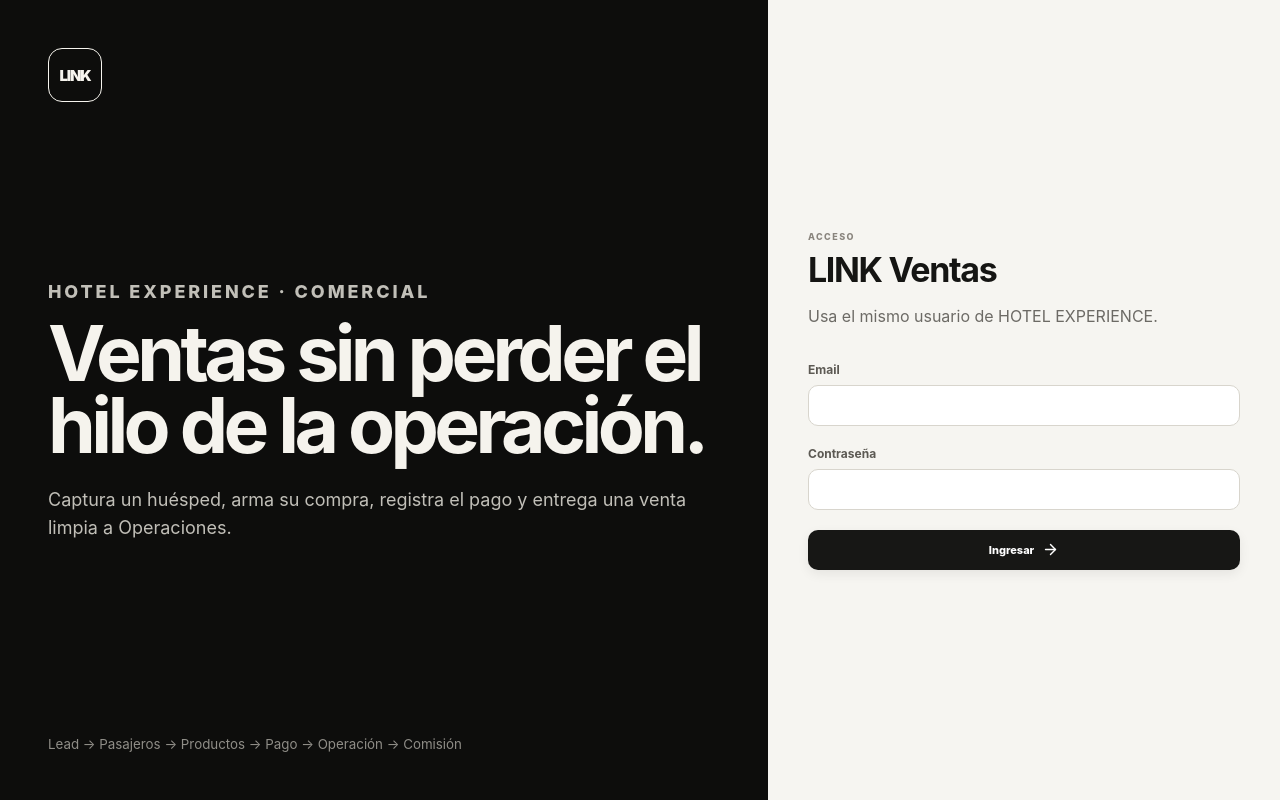
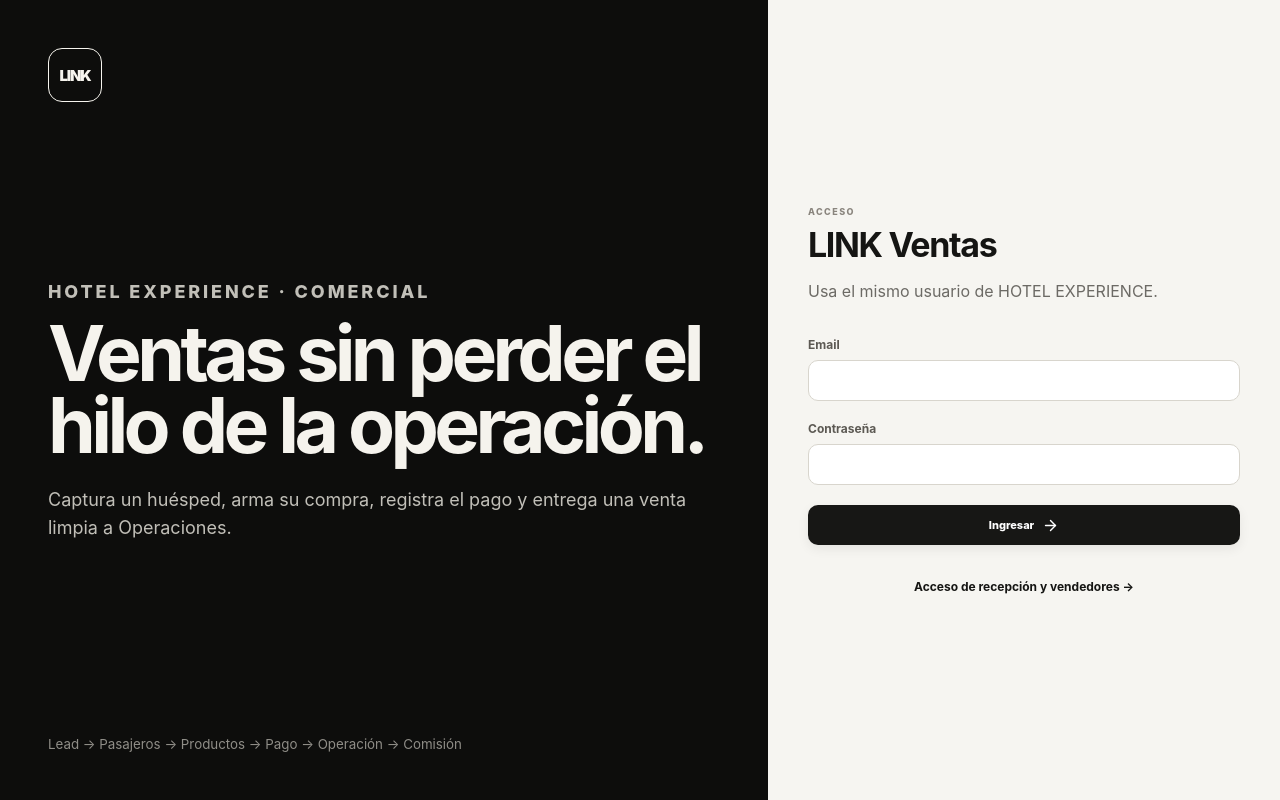
Before and after one commit to gonzalogaraymunoz-star/VENTAS-HOTELEXPERIENCE, a React (Vite) app: page / in a window 1280 px wide. Built offline with nearby package versions, Linux system fonts and the light colour scheme; no server answers.

Commit message:
Add direct access to the seller desk from LINK Ventas login

```diff
--- a/src/components/LoginScreen.tsx
+++ b/src/components/LoginScreen.tsx
@@ -37,6 +37,7 @@ export default function LoginScreen() {
         <label>Contraseña<input type="password" value={password} onChange={(e)=>setPassword(e.target.value)} autoComplete="current-password" required /></label>
         {error && <div className="error-box">{error}</div>}
         <button className="button dark wide" disabled={loading}>{loading ? 'Ingresando…' : <>Ingresar <ArrowRight size={17}/></>}</button>
+        <a href="#/escritorio" style={{display:'block',marginTop:14,textAlign:'center',fontSize:12,fontWeight:700,color:'inherit'}}>Acceso de recepción y vendedores →</a>
       </form>
     </section>
   </main>;
```
